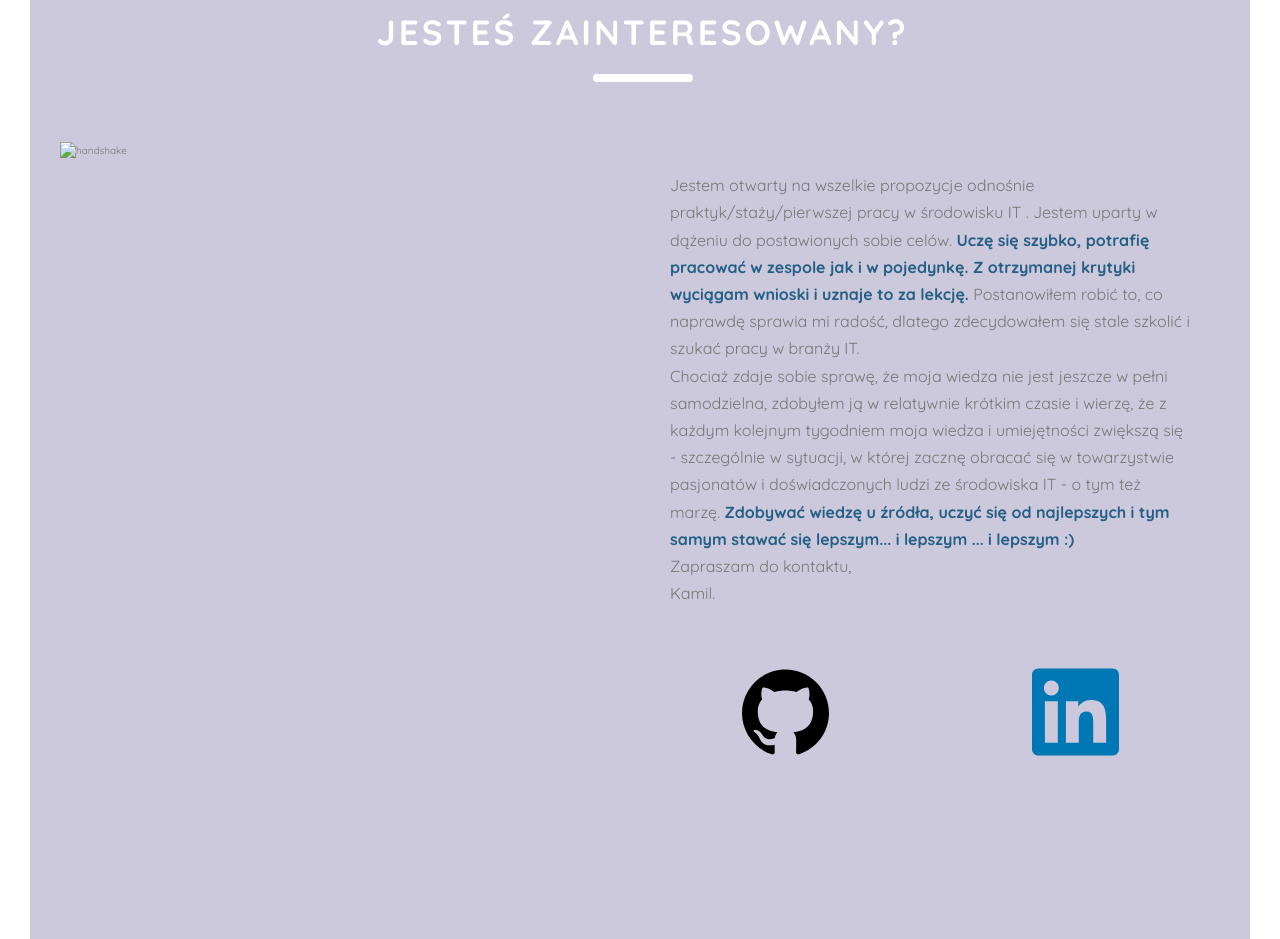
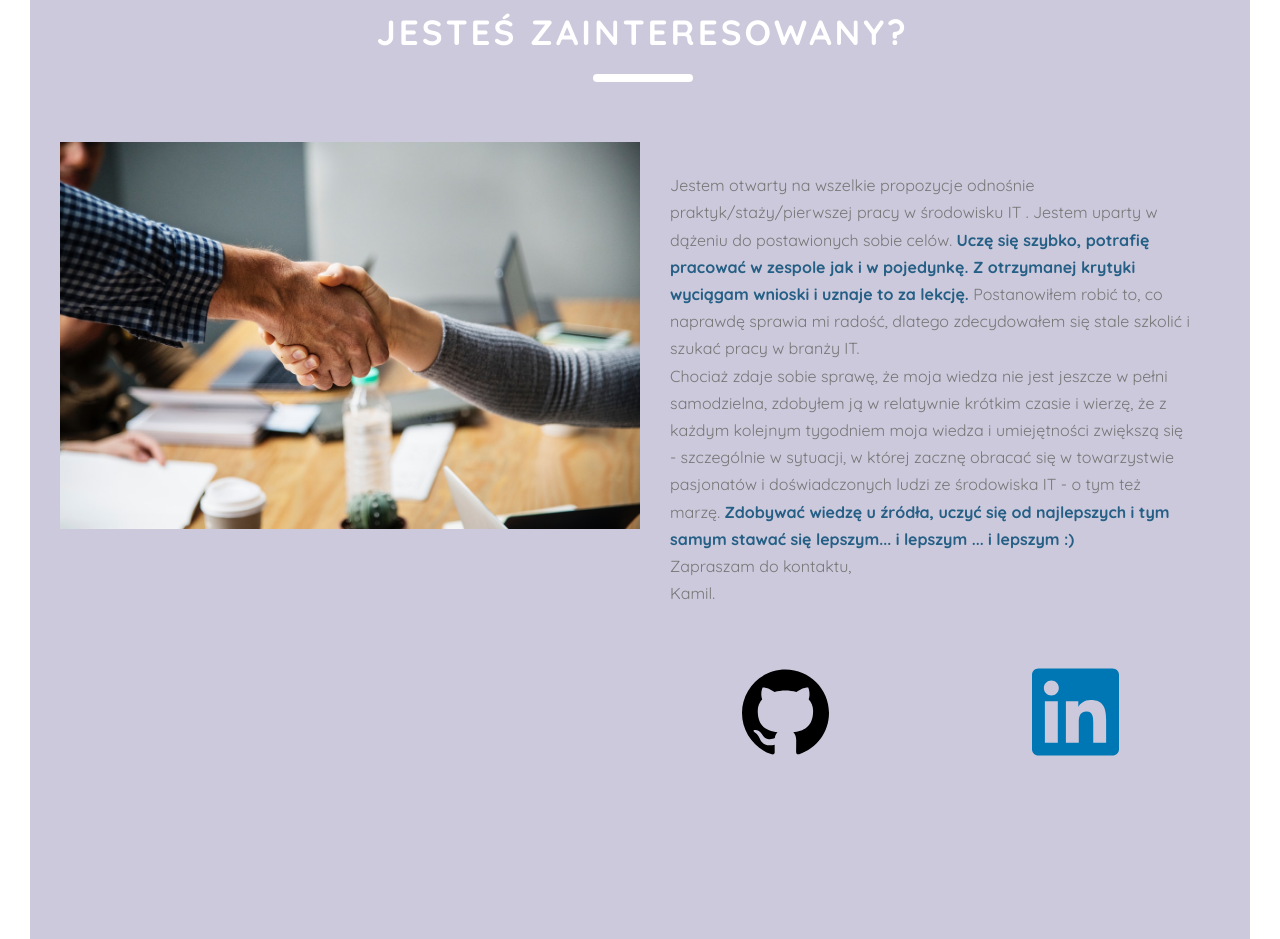
Before and after one commit to cmnq/portfolio, a website: page index.html in a window 1280 px wide. Shown: the part 8288-9227 px from the top of the page. Drawn offline with Linux system fonts and the light colour scheme; the site is published under a folder, as on GitHub Pages, so addresses that start at the root find nothing.

Commit message:
Fixed missing img

```diff
--- a/index.html
+++ b/index.html
@@ -343,7 +343,7 @@
         <h1 class="heading-special u-margin-top-small">Jesteś zainteresowany?</h1>
         <div class="section-socials__container">
             <div class="section-socials__imgbox">
-                <img src="/img/handshake.jpg" alt="handshake" class="section-socials__img">
+                <img src="./img/handshake.jpg" alt="handshake" class="section-socials__img">
             </div>
 
             <div class="section-socials__text-container">
```
